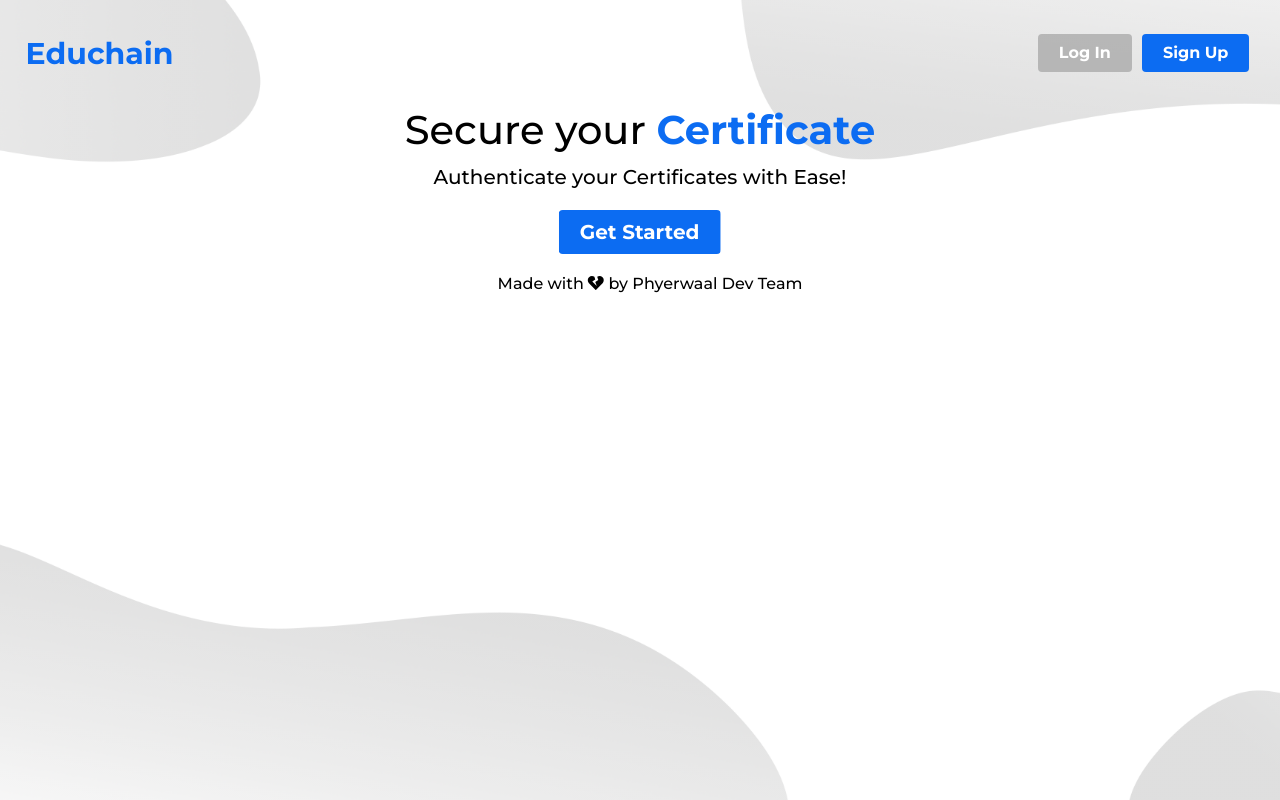
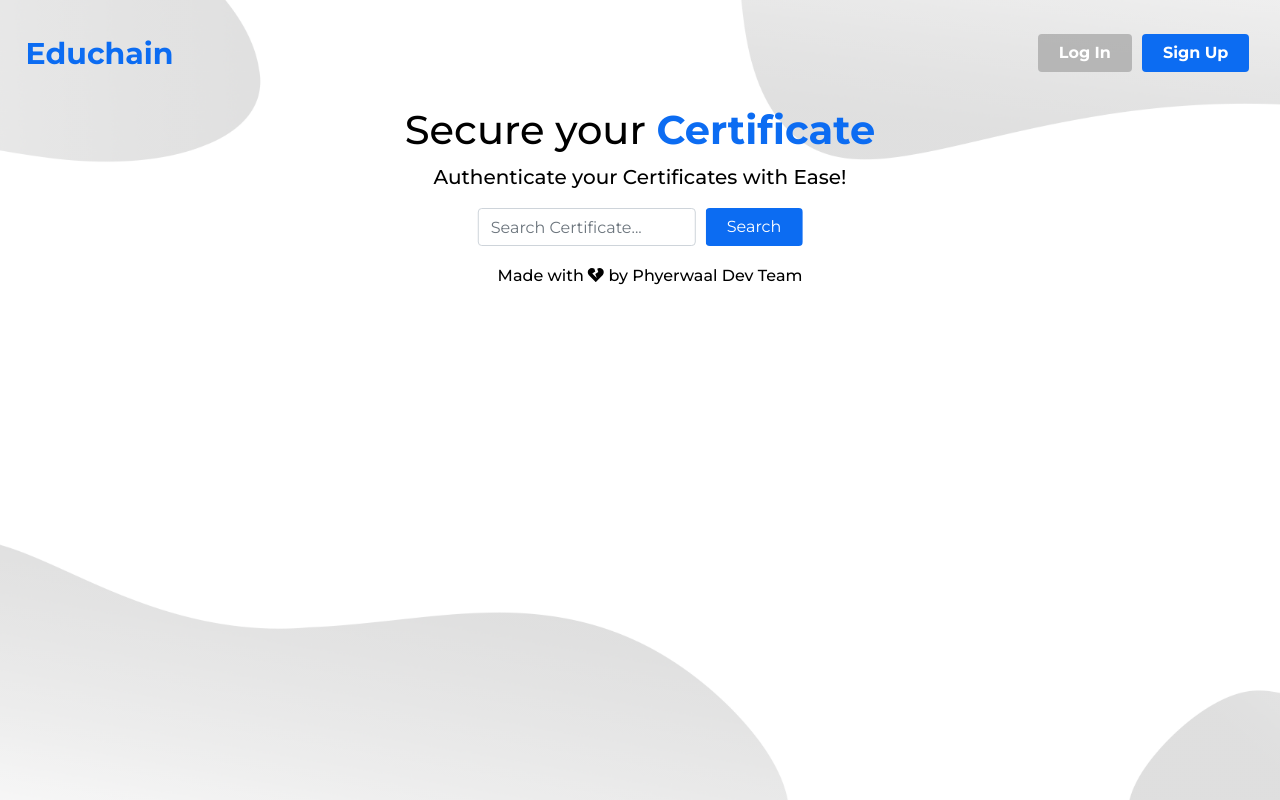
Before and after one commit to prasad9797/BlockCerts-Educhain, a React (Create React App) app: page / in a window 1280 px wide. Built offline with nearby package versions, Linux system fonts and the light colour scheme.

Commit message:
Added searchbar

```diff
--- a/src/Component/Home.js
+++ b/src/Component/Home.js
@@ -1,5 +1,13 @@
 import React from "react";
-import { Container, Row, Col, Button, Nav, Navbar } from "react-bootstrap";
+import {
+  Container,
+  Row,
+  Col,
+  Button,
+  Nav,
+  Navbar,
+  Form,
+} from "react-bootstrap";
 import "../CSS/home.css";
 import "../CSS/animation.css";
 import FooterComp from "./footer";
@@ -85,7 +93,26 @@ class Home extends React.Component {
                 >
                   Authenticate your Certificates with Ease!
                 </p>
-                <p align="center">
+                <Form>
+                  <Form.Row className=" justify-content-center align-items-center">
+                    <Col xs="auto">
+                      <Form.Label htmlFor="inlineFormInput" srOnly>
+                        Cert
+                      </Form.Label>
+                      <Form.Control
+                        className="mb-2"
+                        id="inlineFormInput"
+                        placeholder="Search Certificate..."
+                      />
+                    </Col>
+                    <Col xs="auto">
+                      <Button type="submit" className="mb-2">
+                        Search
+                      </Button>
+                    </Col>
+                  </Form.Row>
+                </Form>
+                {/* <p align="center">
                   {this.state.isLoggedIn ? (
                     <Link to="/student/dashboard">
                       <Button
@@ -105,7 +132,7 @@ class Home extends React.Component {
                       </Button>
                     </Link>
                   )}
-                </p>
+                </p> */}
                 <FooterComp />
               </div>
             </Col>
```
